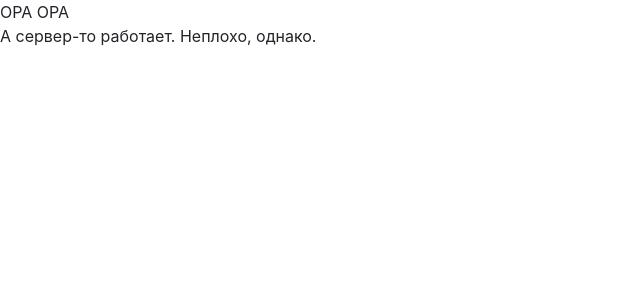
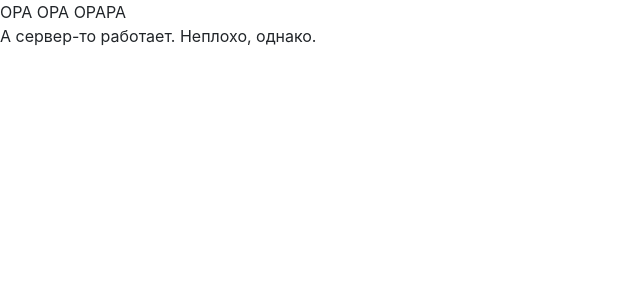
Before and after one commit to school-letovo/licenseexam_web, a Django app: page / in a window 1280 px wide. Shown: the top 300 px of the page, without its empty margins (0-640 px from the left). Run offline with Django 3.2, Linux system fonts and the light colour scheme; some libraries are stand-ins or nearby versions.

Commit message:
changed index text

```diff
--- a/templates/index.html
+++ b/templates/index.html
@@ -6,7 +6,7 @@
     <link rel="stylesheet" href="https://stackpath.bootstrapcdn.com/bootstrap/4.3.1/css/bootstrap.min.css" integrity="sha384-ggOyR0iXCbMQv3Xipma34MD+dH/1fQ784/j6cY/iJTQUOhcWr7x9JvoRxT2MZw1T" crossorigin="anonymous">
 </head>
 <body>
-    <h>OPA OPA</h>
+    <h>OPA OPA ОРАРА</h>
     <p>А сервер-то работает. Неплохо, однако.</p>
     <script src="https://code.jquery.com/jquery-3.3.1.slim.min.js" integrity="sha384-q8i/X+965DzO0rT7abK41JStQIAqVgRVzpbzo5smXKp4YfRvH+8abtTE1Pi6jizo" crossorigin="anonymous"></script>
     <script src="https://cdnjs.cloudflare.com/ajax/libs/popper.js/1.14.7/umd/popper.min.js" integrity="sha384-UO2eT0CpHqdSJQ6hJty5KVphtPhzWj9WO1clHTMGa3JDZwrnQq4sF86dIHNDz0W1" crossorigin="anonymous"></script>
```
